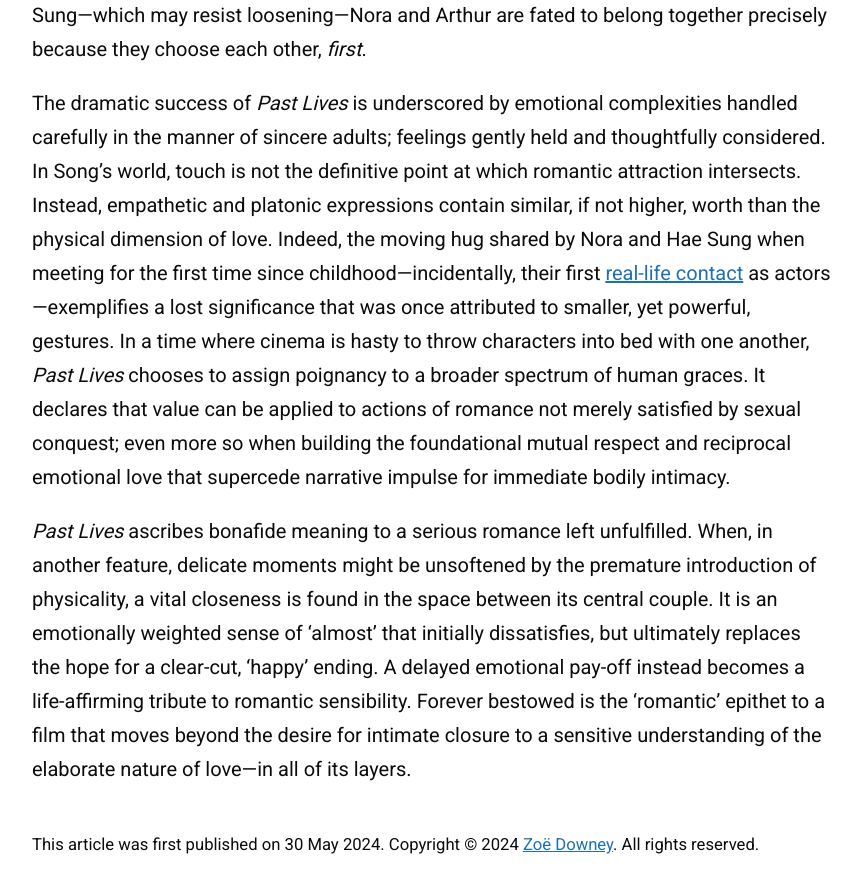
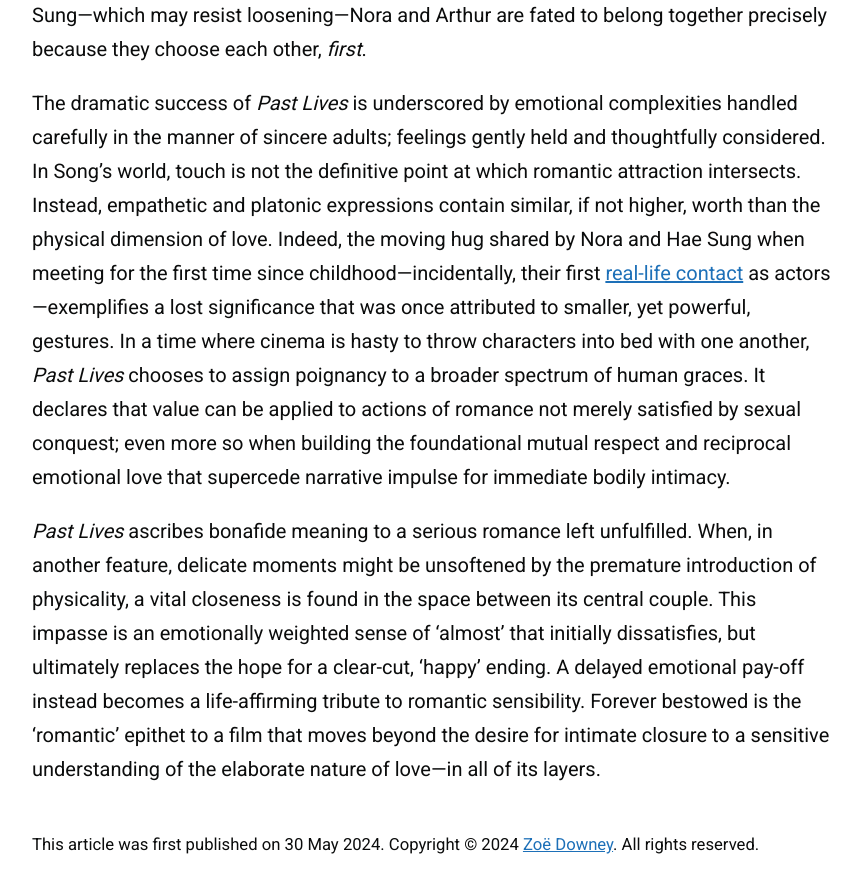
Before and after one commit to zoeurl/zoedowney.github.io, a Jekyll site: the page built from _posts/2024-05-30-past-lives.md, in a window 1280 px wide and 900 px high, scrolled down 2116 px. Shown: the top 893 px of the window, without its empty margins (208-1069 px from the left). Built offline with Jekyll 4.4.1, drawn with Linux system fonts in a browser that asks for light colours.

Commit message:
Update 2024-05-30-past-lives.md

```diff
--- a/_posts/2024-05-30-past-lives.md
+++ b/_posts/2024-05-30-past-lives.md
@@ -21,4 +21,4 @@
 
 The dramatic success of _Past Lives_ is underscored by emotional complexities handled carefully in the manner of sincere adults; feelings gently held and thoughtfully considered. In Song’s world, touch is not the definitive point at which romantic attraction intersects. Instead, empathetic and platonic expressions contain similar, if not higher, worth than the physical dimension of love. Indeed, the moving hug shared by Nora and Hae Sung when meeting for the first time since childhood—incidentally, their first [real-life contact](https://www.youtube.com/watch?v=9d4ObkmCJYs&t=7s&ab_channel=A24) as actors—exemplifies a lost significance that was once attributed to smaller, yet powerful, gestures. In a time where cinema is hasty to throw characters into bed with one another, _Past Lives_ chooses to assign poignancy to a broader spectrum of human graces. It declares that value can be applied to actions of romance not merely satisfied by sexual conquest; even more so when building the foundational mutual respect and reciprocal emotional love that supercede narrative impulse for immediate bodily intimacy.
 
-_Past Lives_ ascribes bonafide meaning to a serious romance left unfulfilled. When, in another feature, delicate moments might be unsoftened by the premature introduction of physicality, a vital closeness is found in the space between its central couple. It is an emotionally weighted sense of ‘almost’ that initially dissatisfies, but ultimately replaces the hope for a clear-cut, ‘happy’ ending. A delayed emotional pay-off instead becomes a life-affirming tribute to romantic sensibility. Forever bestowed is the ‘romantic’ epithet to a film that moves beyond the desire for intimate closure to a sensitive understanding of the elaborate nature of love—in all of its layers.
+_Past Lives_ ascribes bonafide meaning to a serious romance left unfulfilled. When, in another feature, delicate moments might be unsoftened by the premature introduction of physicality, a vital closeness is found in the space between its central couple. This impasse is an emotionally weighted sense of ‘almost’ that initially dissatisfies, but ultimately replaces the hope for a clear-cut, ‘happy’ ending. A delayed emotional pay-off instead becomes a life-affirming tribute to romantic sensibility. Forever bestowed is the ‘romantic’ epithet to a film that moves beyond the desire for intimate closure to a sensitive understanding of the elaborate nature of love—in all of its layers.
```
